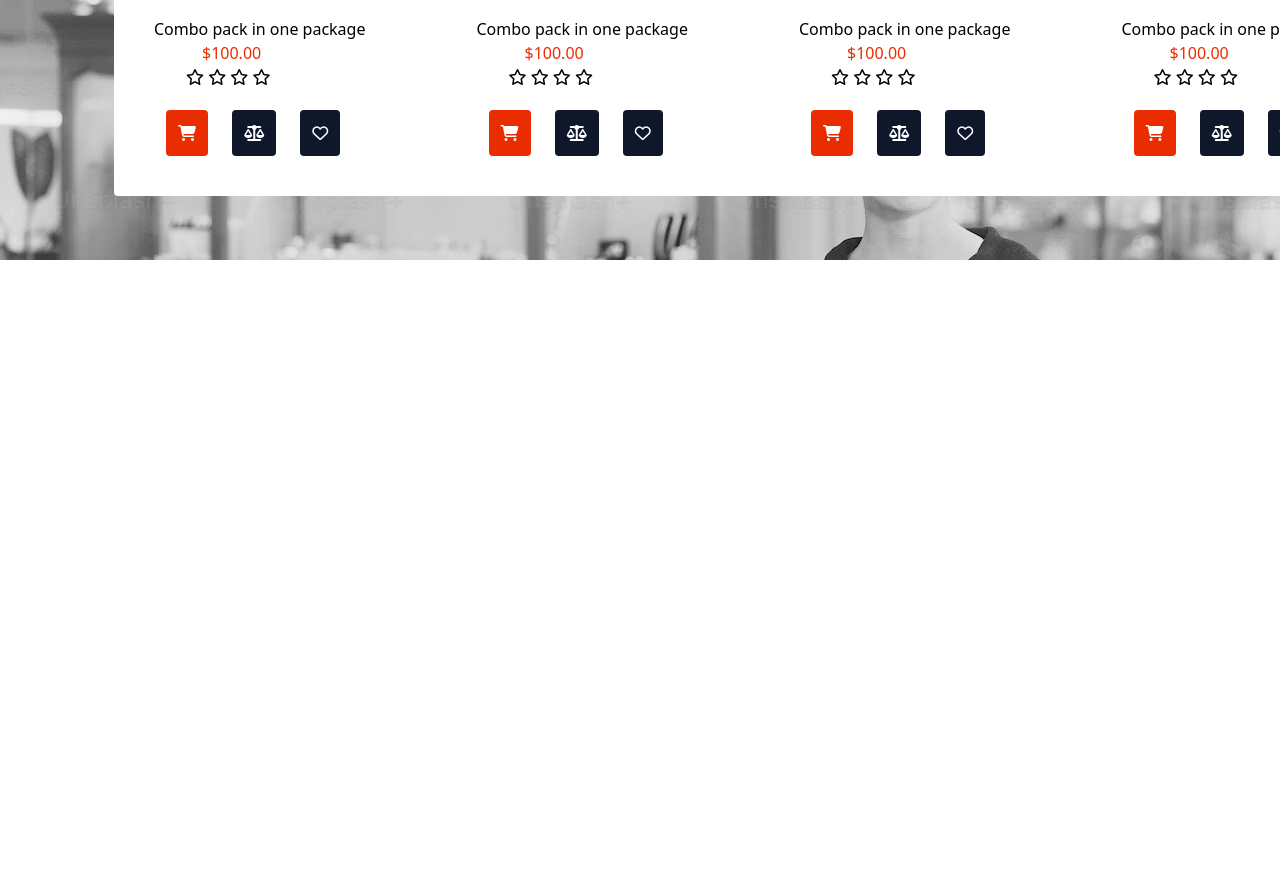
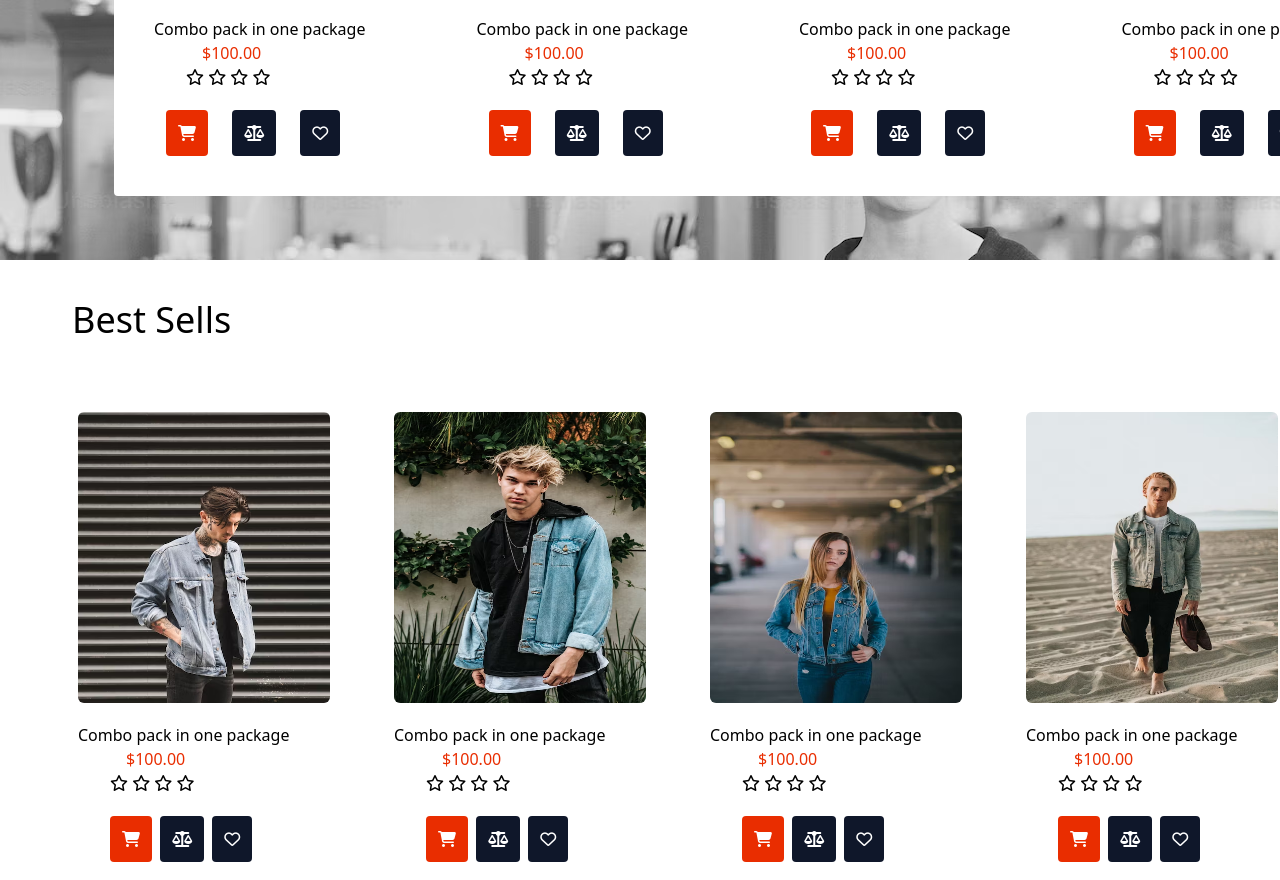
Before and after one commit to mjobayer183/E-Commerce, a website: page src/index.html in a window 1280 px wide. Shown: the part 1546-2426 px from the top of the page. Before the commit the page ends 1806 px from the top, so only its background shows below. Drawn offline with Linux system fonts and the light colour scheme.

Commit message:
added fourth section

```diff
--- a/src/index.html
+++ b/src/index.html
@@ -343,7 +343,159 @@
         </div>
       </div>
       <!-- fourth main section -->
-      <div></div>
+     <section class="ml-4">
+    <div class="ml-4"><h1 class="p-10 text-4xl">Best Sells</h1></div>
+
+      <div class="h-[500px] w-full bg-white rounded ml-[30px] flex ">
+        <div class="flex justify-evenly">
+          <div class="p-8">
+            <div>
+              <img
+                class="h-[291px] w-[291px] rounded-md"
+                src="/img/sec 4 4.avif"
+                alt=""
+              />
+            </div>
+            <div class="my-5">
+              <p>Combo pack in one package</p>
+              <p class="ml-12  text-secondary font-medium">$100.00</p>
+              <div class="ml-8">
+                <i class="fa-regular fa-star"></i>
+                <i class="fa-regular fa-star"></i>
+                <i class="fa-regular fa-star"></i>
+                <i class="fa-regular fa-star"></i>
+              </div>
+              <div class="space-x-1 p-3 mt-5 ml-5">
+                <a
+                  href="#"
+                  class="bg-secondary text-white p-3 rounded hover:bg-slate-900"
+                  ><i class="fa-solid fa-cart-shopping"></i
+                ></a>
+                <a
+                  href="#"
+                  class="bg-slate-900 text-white p-3 rounded hover:bg-secondary"
+                  ><i class="fa-solid fa-scale-balanced"></i
+                ></a>
+                <a
+                  href="#"
+                  class="bg-slate-900 text-white p-3 rounded hover:bg-secondary"
+                  ><i class="fa-regular fa-heart"></i
+                ></a>
+              </div>
+            </div>
+          </div>
+          <div class="p-8">
+            <div>
+              <img
+                class="h-[291px] w-[291px] rounded-md"
+                src="/img/sec 4 3.avif"
+                alt=""
+              />
+            </div>
+            <div class="my-5">
+              <p>Combo pack in one package</p>
+              <p class="ml-12  text-secondary font-medium">$100.00</p>
+              <div class="ml-8">
+                <i class="fa-regular fa-star"></i>
+                <i class="fa-regular fa-star"></i>
+                <i class="fa-regular fa-star"></i>
+                <i class="fa-regular fa-star"></i>
+              </div>
+              <div class="space-x-1 p-3 mt-5 ml-5">
+                <a
+                  href="#"
+                  class="bg-secondary text-white p-3 rounded hover:bg-slate-900"
+                  ><i class="fa-solid fa-cart-shopping"></i
+                ></a>
+                <a
+                  href="#"
+                  class="bg-slate-900 text-white p-3 rounded hover:bg-secondary"
+                  ><i class="fa-solid fa-scale-balanced"></i
+                ></a>
+                <a
+                  href="#"
+                  class="bg-slate-900 text-white p-3 rounded hover:bg-secondary"
+                  ><i class="fa-regular fa-heart"></i
+                ></a>
+              </div>
+            </div>
+          </div>
+          <div class="p-8">
+            <div>
+              <img
+                class="h-[291px] w-[291px] rounded-md"
+                src="/img/sec 4 2avif.avif"
+                alt=""
+              />
+            </div>
+            <div class="my-5">
+              <p>Combo pack in one package</p>
+              <p class="ml-12  text-secondary font-medium">$100.00</p>
+              <div class="ml-8">
+                <i class="fa-regular fa-star"></i>
+                <i class="fa-regular fa-star"></i>
+                <i class="fa-regular fa-star"></i>
+                <i class="fa-regular fa-star"></i>
+              </div>
+              <div class="space-x-1 p-3 mt-5 ml-5">
+                <a
+                  href="#"
+                  class="bg-secondary text-white p-3 rounded hover:bg-slate-900"
+                  ><i class="fa-solid fa-cart-shopping"></i
+                ></a>
+                <a
+                  href="#"
+                  class="bg-slate-900 text-white p-3 rounded hover:bg-secondary"
+                  ><i class="fa-solid fa-scale-balanced"></i
+                ></a>
+                <a
+                  href="#"
+                  class="bg-slate-900 text-white p-3 rounded hover:bg-secondary"
+                  ><i class="fa-regular fa-heart"></i
+                ></a>
+              </div>
+            </div>
+          </div>
+          <div class="p-8">
+            <div>
+              <img
+                class="h-[291px] w-[291px] rounded-md"
+                src="/img/sec 4 1.avif"
+                alt=""
+              />
+            </div>
+            <div class="my-5">
+              <p>Combo pack in one package</p>
+              <p class="ml-12 text-secondary font-medium">$100.00</p>
+              <div class="ml-8">
+                <i class="fa-regular fa-star"></i>
+                <i class="fa-regular fa-star"></i>
+                <i class="fa-regular fa-star"></i>
+                <i class="fa-regular fa-star"></i>
+              </div>
+              <div class="space-x-1 p-3 mt-5 ml-5">
+                <a
+                  href="#"
+                  class="bg-secondary text-white p-3 rounded hover:bg-slate-900"
+                  ><i class="fa-solid fa-cart-shopping"></i
+                ></a>
+                <a
+                  href="#"
+                  class="bg-slate-900 text-white p-3 rounded hover:bg-secondary"
+                  ><i class="fa-solid fa-scale-balanced"></i
+                ></a>
+                <a
+                  href="#"
+                  class="bg-slate-900 text-white p-3 rounded hover:bg-secondary"
+                  ><i class="fa-regular fa-heart"></i
+                ></a>
+              </div>
+            </div>
+          </div>
+        </div>
+      </div>
+     </section>
+     <!-- five section -->
     </main>
   </body>
 </html>
```
Also changed, not shown: dist/output.css, img/sec 4 1.avif (added), img/sec 4 2avif.avif (added), img/sec 4 3.avif (added), img/sec 4 4.avif (added), img/sec 4 5 .avif (added), img/sec 4 6.avif (added), img/sec 4 7.avif (added), img/sec 4 8.avif (added).
